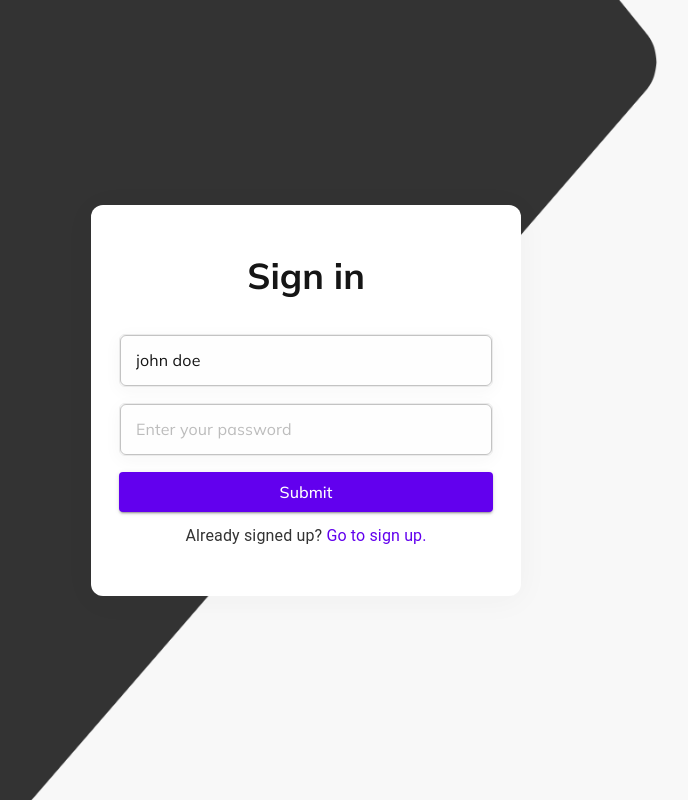
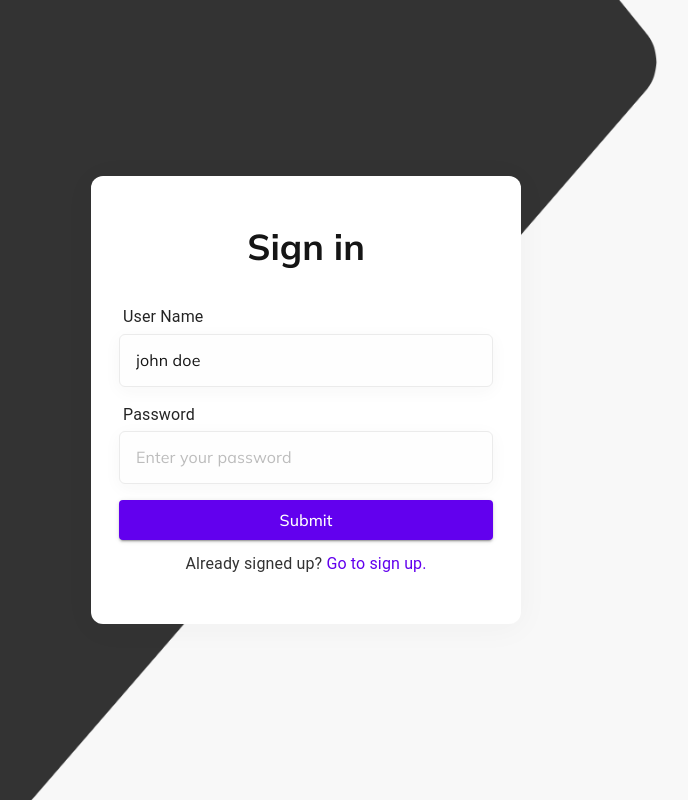
Before and after one commit to username-shakha/bookshelf, a React (Vite) app: page /login in a window 1280 px wide. Shown: the whole page, without its empty margins (334-1022 px from the left). Built offline with nearby package versions, Linux system fonts and the light colour scheme.

Commit message:
change overrides mui textfield focused and hover fieldset

```diff
--- a/src/components/Form/FormInput.tsx
+++ b/src/components/Form/FormInput.tsx
@@ -1,7 +1,7 @@
+import { Controller, FieldValues } from "react-hook-form";
+import { InputLabel, InputLabelProps, TextFieldProps } from "@mui/material";
+import { Input } from "../Inputs/Input";
 import { IFormControl } from "@/types";
-import { TextFieldProps } from "@mui/material";
-import { Controller, FieldValues } from "react-hook-form";
-import { Input } from "../Inputs/Input";
 
 export const FormInput = <T extends FieldValues>({
   control,
@@ -9,12 +9,22 @@ export const FormInput = <T extends FieldValues>({
   rules,
   required,
   disabled,
+  mylabel,
+  labelprops,
   ...props
-}: IFormControl<T> & Omit<TextFieldProps, "name">) => {
+}: IFormControl<T> &
+  Omit<TextFieldProps, "name"> & {
+    mylabel?: string;
+    labelprops?: InputLabelProps;
+  }) => {
   return (
     <Controller
       {...{ control, name, rules: { ...rules, required } }}
       render={({ field, fieldState: { error }, formState: { errors } }) => (
+        <div>
+          {mylabel && (
+            <InputLabel {...(labelprops && { ...labelprops })}>{mylabel}</InputLabel>
+          )}
           <Input
             {...props}
             {...field}
@@ -31,6 +41,7 @@ export const FormInput = <T extends FieldValues>({
             }
             disabled={disabled}
           />
+        </div>
       )}
     />
   );
--- a/src/pages/auth/login/LoginForm.tsx
+++ b/src/pages/auth/login/LoginForm.tsx
@@ -2,7 +2,7 @@
 import { useForm } from "react-hook-form";
 import { Button, Stack } from "@mui/material";
 import { FormInput } from "@/components/Form/FormInput";
-
+const margins = { ml: 0.5, mb: 0.7, color: "#242424" };
 export default function LoginForm() {
   const { control } = useForm<{
     name: string;
@@ -15,12 +15,17 @@ export default function LoginForm() {
           {...{ control, name: "name" }}
           variant="outlined"
           defaultValue={"john doe"}
+          mylabel="User Name"
+          labelprops={{ sx: { ...margins } }}
           required
         />
+
         <FormInput
           {...{ control, name: "password" }}
           variant="outlined"
           placeholder="Enter your password"
+          mylabel="Password"
+          labelprops={{ sx: { ...margins } }}
           required
         />
         <Button type="submit" variant="contained" fullWidth>
--- a/src/theme/overrides/index.ts
+++ b/src/theme/overrides/index.ts
@@ -8,10 +8,18 @@ const components: Components<Omit<Theme, "components">> = {
         fontSize: "16px",
         fontWeight: "400",
         borderRadius: "6px",
-        border: "1px solid rgb(235, 235, 235)",
+        border: "1px solid rgb(235, 235, 235) !important",
         color: "rgb(21, 21, 21)",
         backgroundColor: "rgb(254, 254, 254)",
         boxShadow: "0px 4px 18px 0px rgba(51, 51, 51, 0.04)",
+        fieldset: { border: "none" },
+        ":hover fieldset": {
+          border: "none",
+        },
+
+        "&.Mui-focused fieldset": {
+          border: `1px solid #1976d2 !important`,
+        },
       },
 
       input: {
@@ -23,6 +31,15 @@ const components: Components<Omit<Theme, "components">> = {
       },
     },
   },
+
+  MuiFormLabel: {
+    styleOverrides: {
+      root: {},
+      focused: "askmdkas",
+      filled: "asdasd",
+    },
+  },
+
   MuiButton: {
     styleOverrides: {
       root: {
```
Lines whose indentation alone changed are shown as unchanged.
